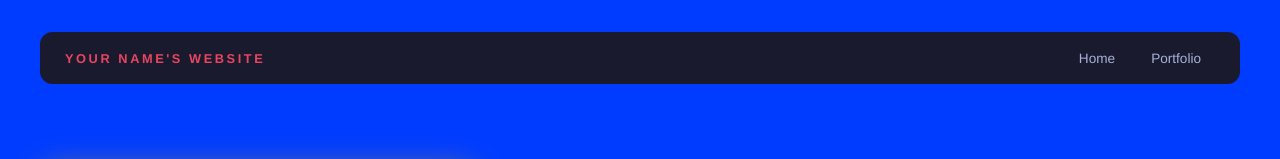
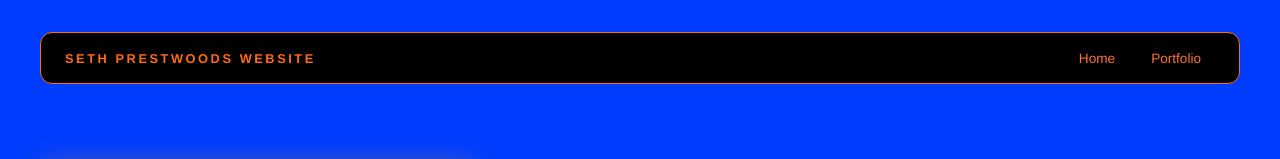
Before and after one commit to PrestSethWoodA/PrestSethWoodA.github.io, a plain HTML site: page index.html in a window 1280 px wide. Shown: the top 159 px of the page. Drawn offline with Linux system fonts and the light colour scheme.

Commit message:
Created a Website

```diff
--- a/index.html
+++ b/index.html
@@ -10,7 +10,7 @@
   <!-- All content goes here -->
   <div id="all-contents">
     <nav>
-      <h1>Your Name's Website</h1>
+      <h1>Seth Prestwoods Website</h1>
       <ul id="nav-ul">
         <li class="nav-li"><a href="index.html">Home</a></li>
         <li class="nav-li"><a href="portfolio.html">Portfolio</a></li>
--- a/style.css
+++ b/style.css
@@ -144,7 +144,7 @@ nav h1 {
 }
 
 .nav-li a {
-  color: #666;
+  color: #000000;
   text-decoration: none;
   font-size: 0.85rem;
   font-weight: 500;
@@ -160,19 +160,19 @@ nav h1 {
   color: #fff;
 }
 nav {
-  background: #1a1a2e;
-  border-color: #1a1a2e;
+  background: #000000;
+  border-color: #ff6f10;
 }
 
 nav h1 {
-  color: #e94560;
+  color: #ff6b15;
 }
 
 .nav-li a {
-  color: #a8b2d8;
+  color: #ff7231;
 }
 
 .nav-li a:hover {
-  background: #e94560;
-  color: #fff;
+  background: #ff7d26;
+  color: #000000;
 }
```
